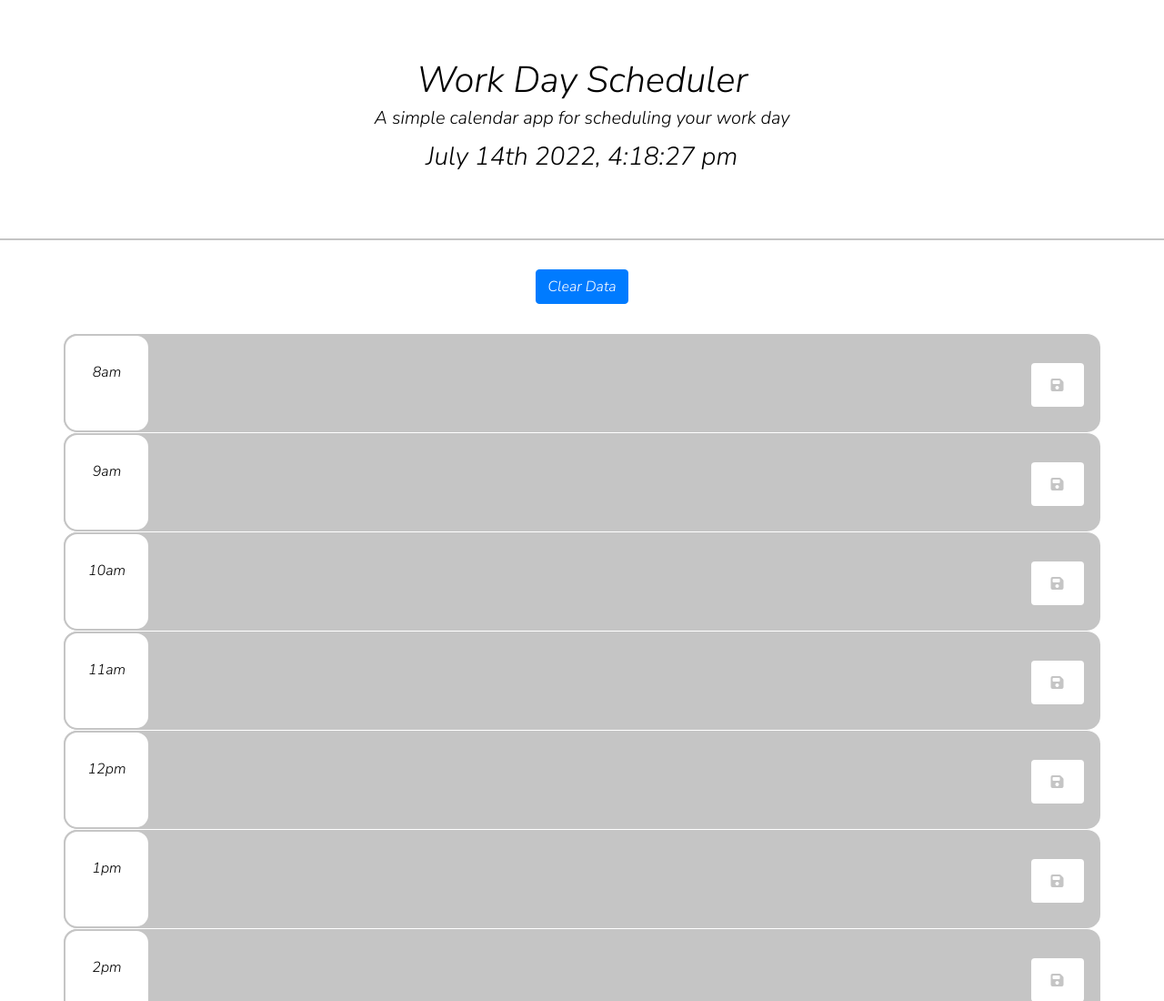
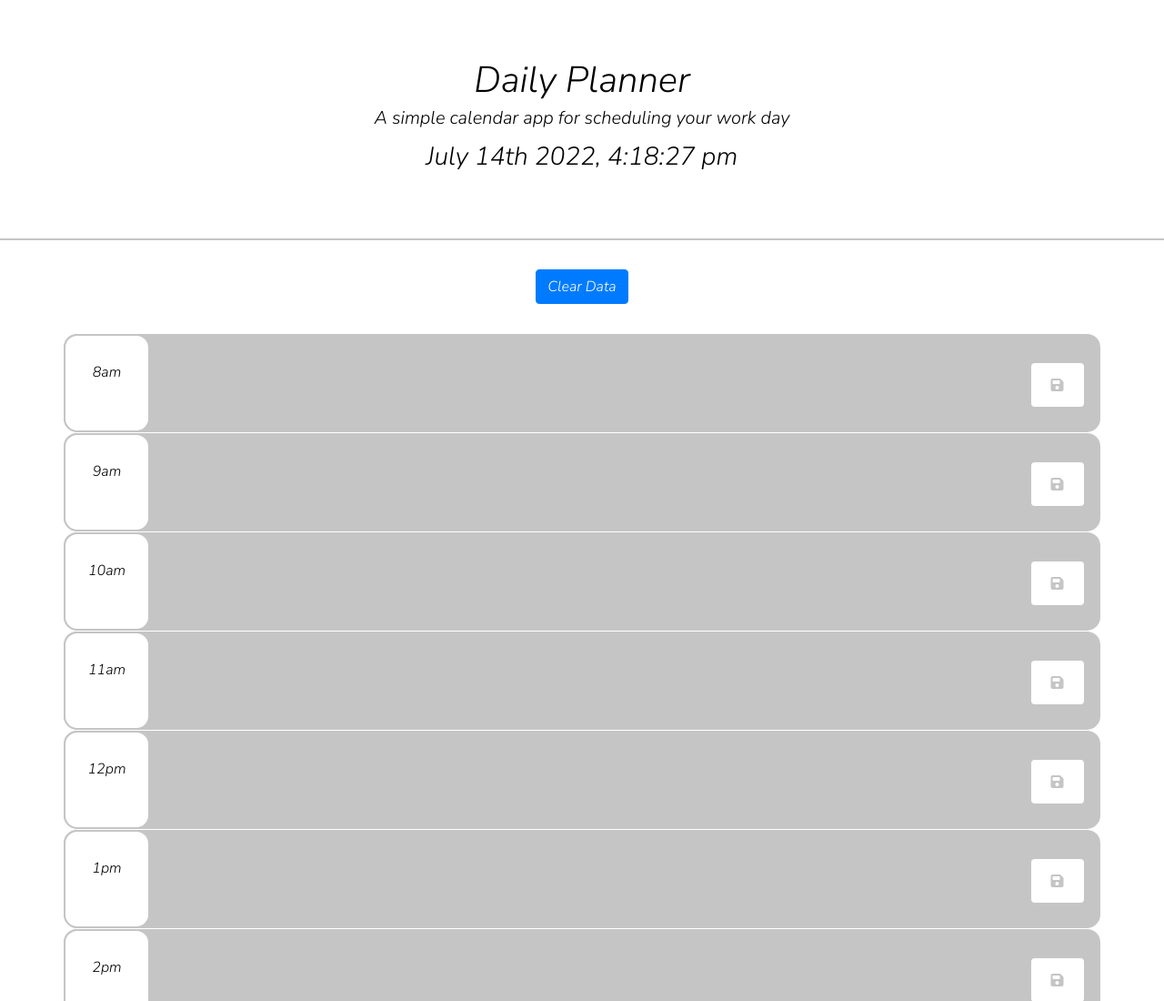
Before and after one commit to johnathanmann/Daily-Planner, a plain HTML site: page index.html in a window 1280 px wide. Shown: the top 1100 px of the page at 91% size. Drawn offline with nearby package versions, Linux system fonts and the light colour scheme.

Commit message:
Changed site name

```diff
--- a/index.html
+++ b/index.html
@@ -19,12 +19,12 @@
       rel="stylesheet"
     />
     <link rel="stylesheet" href="assets/css/style.css" />
-    <title>Work Day Scheduler</title>
+    <title>Daily Planner</title>
   </head>
 
   <body>
     <header class="jumbotron">
-      <h1 class="display-5">Work Day Scheduler</h1>
+      <h1 class="display-5">Daily Planner</h1>
       <p class="lead">A simple calendar app for scheduling your work day</p>
       <h3 id="datetime"></h3>
     </header>
```
